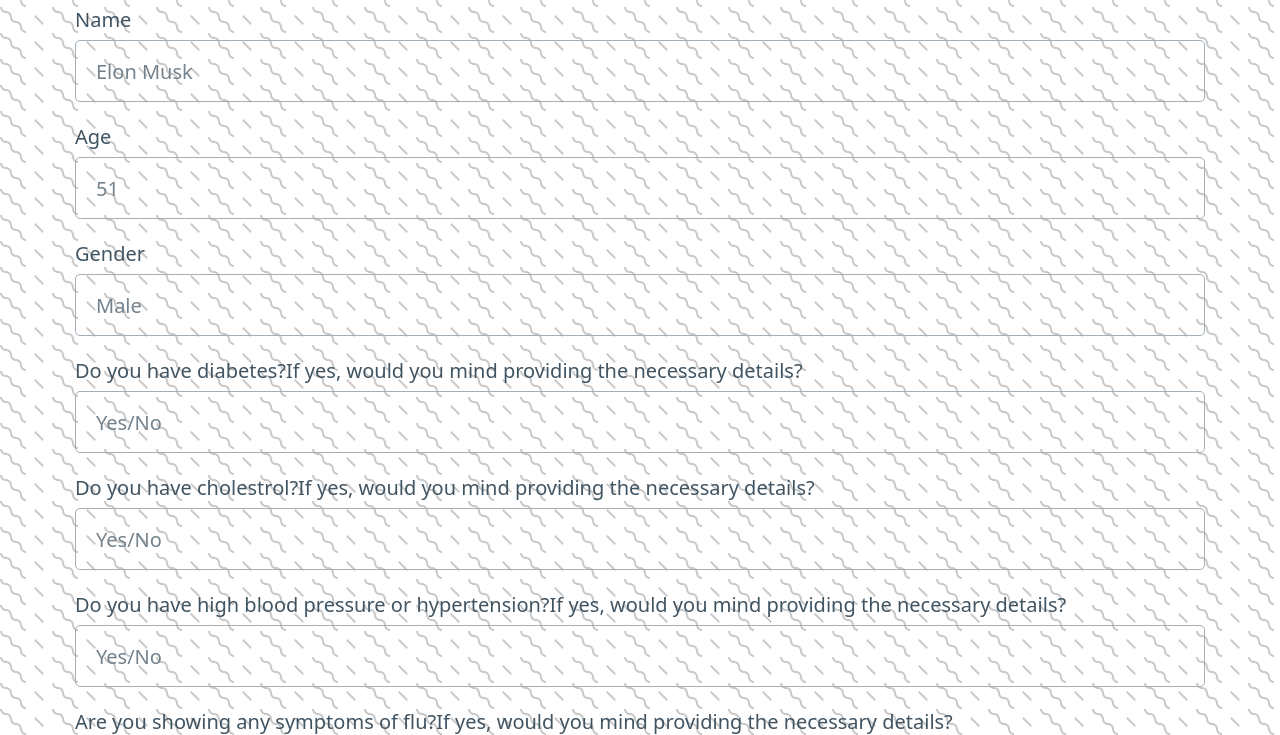
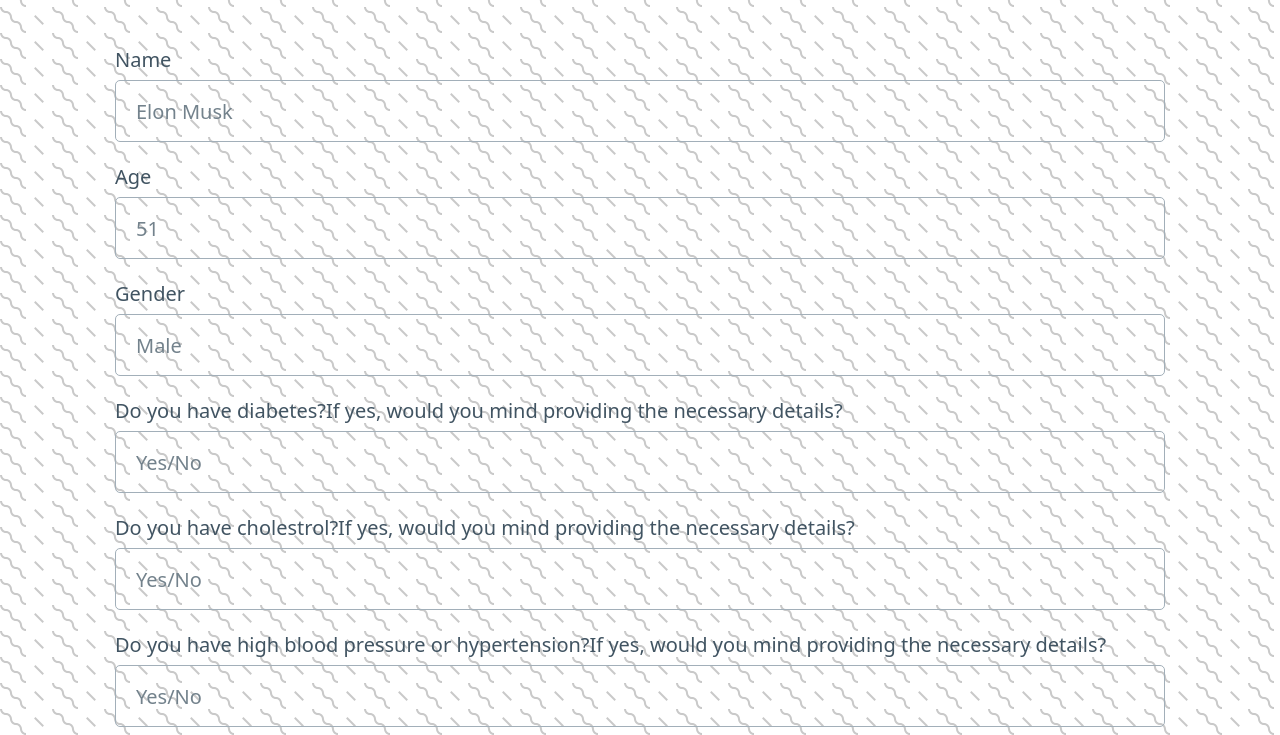
Before and after one commit to Hrushal-Nikhare/KRUU, a website with bundled scripts: page index.html in a window 1280 px wide. Shown: the part 175-910 px from the top of the page. Built offline with nearby package versions, Linux system fonts and the light colour scheme; files whose address does not match are found by name.

Commit message:
lets see

```diff
--- a/style.css
+++ b/style.css
@@ -12,5 +12,7 @@
   z-index: 999;
 }
 .container{
-  background-color: inherit;
+  padding: 40px;
+  background-image: none;
+  background: none;
 }
```
